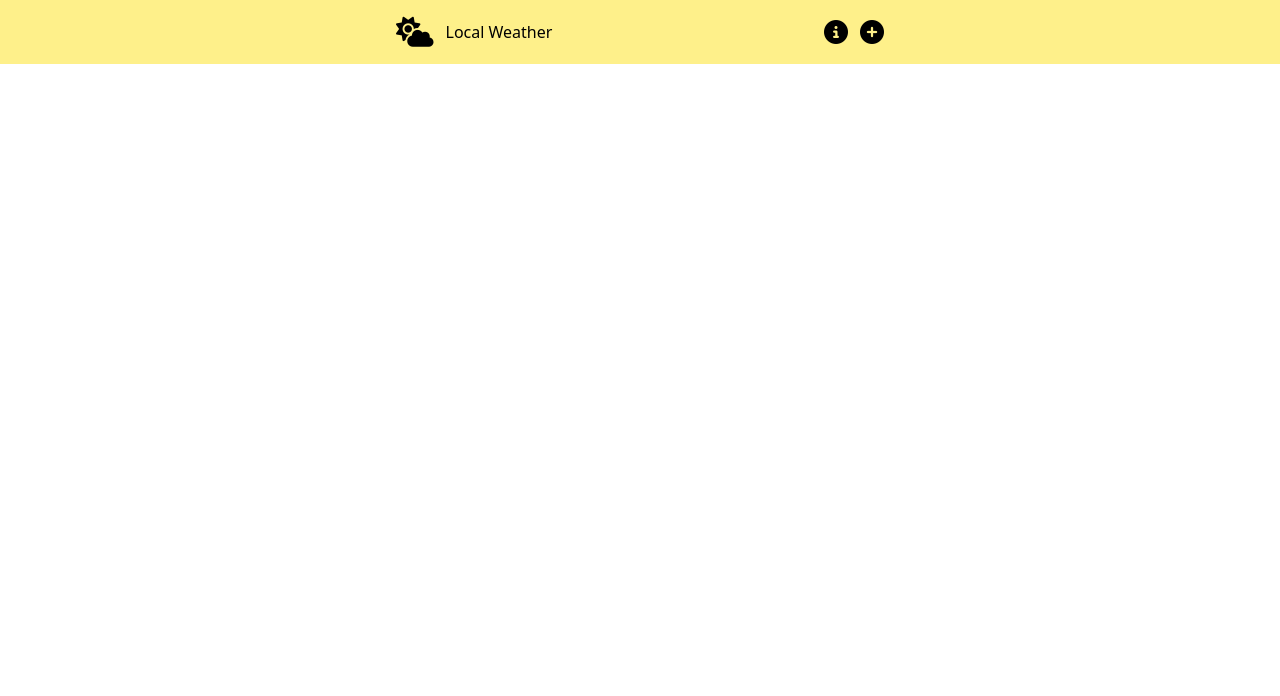
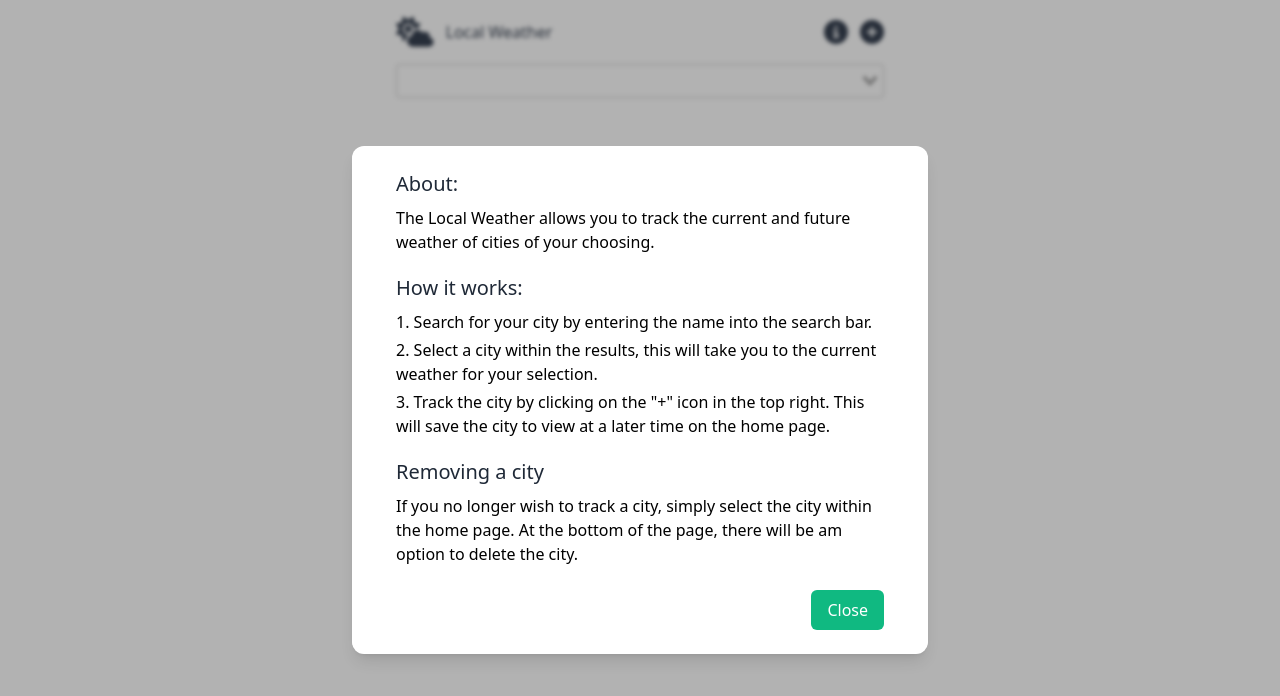
Before and after one commit to dimashilmawan/weather-app-vue, a Vue app: page / in a window 1280 px wide. Both pictures are taken after a click on the button 836 px from the left and 32 px from the top of the page. Shown: the top 696 px of the page. Built offline with nearby package versions, Linux system fonts and the light colour scheme.

Commit message:
vue select init

```diff
--- a/package.json
+++ b/package.json
@@ -9,8 +9,10 @@
     "preview": "vite preview"
   },
   "dependencies": {
+    "lodash.debounce": "^4.0.8",
     "vue": "^3.4.15",
-    "vue-router": "^4.2.5"
+    "vue-router": "^4.2.5",
+    "vue-select": "^4.0.0-beta.6"
   },
   "devDependencies": {
     "@vitejs/plugin-vue": "^5.0.3",
--- a/src/App.vue
+++ b/src/App.vue
@@ -5,7 +5,7 @@ import NavBar from "./components/NavBar.vue";
 </script>
 
 <template>
-  <div class="bg-yellow-200">
+  <div class="text-gray-700">
     <Container class="!max-w-xl">
       <NavBar />
       <RouterView />
--- /dev/null
+++ b/src/components/ModalInfo.vue
@@ -0,0 +1,29 @@
+<template>
+  <div class="">
+    <h1 class="text-xl font-medium text-gray-800">About:</h1>
+    <p class="mt-2">
+      The Local Weather allows you to track the current and future weather of
+      cities of your choosing.
+    </p>
+
+    <h2 class="mt-5 text-xl font-medium text-gray-800">How it works:</h2>
+    <ol class="mt-2 list-inside list-decimal space-y-1">
+      <li>Search for your city by entering the name into the search bar.</li>
+      <li>
+        Select a city within the results, this will take you to the current
+        weather for your selection.
+      </li>
+      <li>
+        Track the city by clicking on the "+" icon in the top right. This will
+        save the city to view at a later time on the home page.
+      </li>
+    </ol>
+
+    <h2 class="mt-5 text-xl font-medium text-gray-800">Removing a city</h2>
+    <p class="mt-2">
+      If you no longer wish to track a city, simply select the city within the
+      home page. At the bottom of the page, there will be am option to delete
+      the city.
+    </p>
+  </div>
+</template>
--- /dev/null
+++ b/src/components/ModalWrapper.vue
@@ -0,0 +1,63 @@
+<template>
+  <Teleport to="body">
+    <Transition name="modal-backdrop">
+      <div
+        class="fixed inset-0 w-full bg-black/30 backdrop-blur-[2px]"
+        v-if="showModal"
+        @click="$emit('closeModal')"
+      >
+        &nbsp;
+      </div>
+    </Transition>
+    <Transition name="modal-content">
+      <Container
+        class="fixed left-1/2 top-1/2 !max-w-xl -translate-x-1/2 -translate-y-1/2 rounded-xl bg-white p-6 shadow-lg"
+        v-if="showModal"
+      >
+        <slot />
+        <div class="mt-6 flex w-full justify-end">
+          <button
+            @click="$emit('closeModal')"
+            class="flex rounded-md bg-emerald-500 px-4 py-2 font-medium text-white"
+          >
+            Close
+          </button>
+        </div>
+      </Container>
+    </Transition>
+  </Teleport>
+</template>
+<script setup>
+import { Teleport } from "vue";
+import Container from "./Container.vue";
+
+defineEmits(["closeModal"]);
+defineProps(["showModal"]);
+</script>
+
+<style scoped>
+.modal-backdrop-enter-active,
+.modal-backdrop-leave-active {
+  transition: opacity 0.3s cubic-bezier(0.52, 0.02, 0.19, 1.02);
+}
+
+.modal-backdrop-enter-from,
+.modal-backdrop-leave-to {
+  opacity: 0;
+}
+
+.modal-content-enter-active,
+.modal-content-leave-active {
+  transition: all 0.2s cubic-bezier(0.52, 0.02, 0.19, 1.02);
+}
+
+.modal-content-enter-active {
+  transition-delay: 0.1s;
+}
+
+.modal-content-enter-from,
+.modal-content-leave-to {
+  opacity: 0;
+  transform: translateX(-50%) translateY(-50%) scale(0.9);
+}
+</style>
--- a/src/components/NavBar.vue
+++ b/src/components/NavBar.vue
@@ -6,7 +6,7 @@
         <p>Local Weather</p></RouterLink
       >
       <div class="flex items-center gap-3">
-        <button>
+        <button @click="toggleModal">
           <i class="fa-solid fa-circle-info text-2xl"></i>
         </button>
         <button>
@@ -15,7 +15,18 @@
       </div>
     </nav>
   </header>
+  <ModalWrapper @close-modal="toggleModal" :show-modal="showModal">
+    <ModalInfo />
+  </ModalWrapper>
 </template>
 <script setup>
+import { ref } from "vue";
 import { RouterLink } from "vue-router";
+import ModalWrapper from "./ModalWrapper.vue";
+import ModalInfo from "./ModalInfo.vue";
+const showModal = ref(false);
+
+function toggleModal() {
+  showModal.value = !showModal.value;
+}
 </script>
--- a/src/views/HomeView.vue
+++ b/src/views/HomeView.vue
@@ -1,5 +1,68 @@
-<script setup></script>
+<template>
+  <main>
+    <VSelect
+      @search="handleSearchCity"
+      :options="options"
+      label="label"
+      :filterable="false"
+    >
+      <template v-slot:no-options="{ search, searching }">
+        <template v-if="searching">
+          No results found for <em>{{ search }}</em
+          >.
+        </template>
+        <em v-else style="opacity: 0.5"
+          >Start typing to search for a country.</em
+        >
+      </template></VSelect
+    >
+  </main>
+</template>
 
-<template>
-	<main></main>
-</template>
+<script setup>
+import { onBeforeMount, ref, watch } from "vue";
+import debounce from "lodash.debounce";
+import VSelect from "vue-select";
+
+const options = ref([]);
+
+const handleSearchCity = async (search, loading) => {
+  loading(true);
+  fetchCity(search, loading);
+};
+
+const fetchCity = debounce((search, loading) => {
+  const url = `https://wft-geo-db.p.rapidapi.com/v1/geo/cities?minPopulation=1000000&namePrefix=${search}`;
+  const fetchOptions = {
+    method: "GET",
+    headers: {
+      "X-RapidAPI-Key": "1d095d3a11mshb2941a434ff6458p1fa04bjsnbc26a7b97043",
+      "X-RapidAPI-Host": "wft-geo-db.p.rapidapi.com",
+    },
+  };
+
+  fetch(url, fetchOptions)
+    .then((res) => {
+      return res.json();
+    })
+    .then((result) => {
+      const selectOptions = result.data.map((data) => ({
+        label: `${data.name}, ${data.region}, ${data.country}`,
+        value: { lat: data.latitude, lon: data.longitude },
+      }));
+      options.value = selectOptions;
+      loading(false);
+    })
+    .catch((error) => {
+      console.log(error);
+      loading(false);
+    });
+}, 500);
+
+watch(
+  options,
+  debounce(() => {
+    console.log(options.value);
+  }, 500),
+);
+</script>
```
Also changed, not shown: src/main.js (+8 -7 lines), 1 other file (tests, documents, lock files or other folders).
